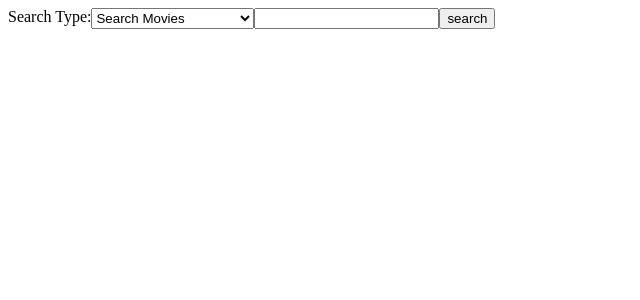
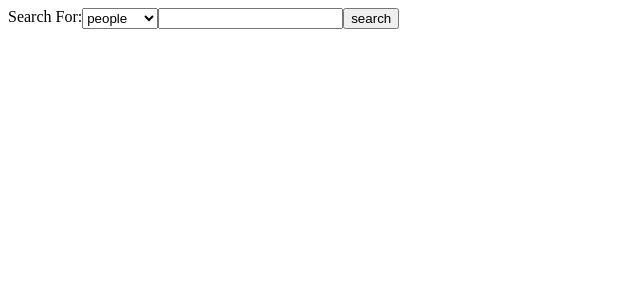
Before and after one commit to heathgr/imdb-search, a React app: page / in a window 1280 px wide. Shown: the top 300 px of the page, without its empty margins (0-640 px from the left). Built offline with nearby package versions, Linux system fonts and the light colour scheme; the HTML template or start-up script is replaced by a standard one.

Commit message:
Had to do another refactor.  The IMDBApi.org is down.  So I'm going to switch this to a swapi project.  Hopefully the folks at Teem won't judge me too harshly for this.

```diff
--- a/src/actions/searchActions.js
+++ b/src/actions/searchActions.js
@@ -5,10 +5,11 @@ import {
   GOT_SEARCH_ERROR,
 } from '../constants/searchActionTypes';
 
-export const submitSearch = (searchString, searchType) => ({
+export const submitSearch = (searchString, searchType, searchPage = 1) => ({
   type: SUBMIT_SEARCH,
   searchString,
   searchType,
+  searchPage,
 });
 
 export const gotSearchResults = data => ({
--- a/src/components/SearchBox.jsx
+++ b/src/components/SearchBox.jsx
@@ -1,15 +1,10 @@
 import React, { Component } from 'react';
 import PropTypes from 'prop-types';
-import {
-  FETCH_PERSON_BY_ID,
-  FETCH_TITLE_BY_ID,
-  PERSON_SEARCH,
-  TITLE_SEARCH,
-} from '../constants/searchTypes';
+import searchConfig from '../constants/searchConfig';
 
 class SearchBox extends Component {
   state = {
-    searchMode: TITLE_SEARCH,
+    searchMode: searchConfig.default,
     searchString: '',
   }
 
@@ -31,7 +26,7 @@ class SearchBox extends Component {
     return (
       <div style={{ display: 'flex' }}>
         <div>
-          Search Type:
+          Search For:
         </div>
         <select
           value={this.state.searchMode}
@@ -41,10 +36,11 @@ class SearchBox extends Component {
             }
           }
         >
-          <option value={FETCH_PERSON_BY_ID}>Actor/Director By Id</option>
-          <option value={FETCH_TITLE_BY_ID}>Movie By Id</option>
-          <option value={TITLE_SEARCH}>Search Movies</option>
-          <option value={PERSON_SEARCH}>Search Actors/Directors</option>
+          {
+            searchConfig.types.map(
+              (type, i) => <option value={i} key={type.name}>{type.name}</option>
+            )
+          }
         </select>
         <input
           type='text'
--- /dev/null
+++ b/src/constants/searchConfig.js
@@ -0,0 +1,14 @@
+export default {
+  default: 0,
+  types: [
+    {
+      name: 'people',
+    },
+    {
+      name: 'planets',
+    },
+    {
+      name: 'starships',
+    },
+  ],
+};
--- a/src/constants/searchTypes.js
+++ /dev/null
@@ -1,4 +0,0 @@
-export const FETCH_PERSON_BY_ID = 'FETCH_PERSON_BY_ID';
-export const FETCH_TITLE_BY_ID = 'FETCH_TITLE_BY_ID';
-export const PERSON_SEARCH = 'PERSON_SEARCH';
-export const TITLE_SEARCH = 'TITLE_SEARCH';
--- a/src/sagas/handleSubmitSearch.js
+++ b/src/sagas/handleSubmitSearch.js
@@ -1,14 +1,19 @@
 import 'babel-polyfill';
 import { put, takeLatest } from 'redux-saga/effects';
-import { startedHandleSubmitSearchSagas } from '../actions/searchActions';
+import { get } from 'axios';
+import { startedHandleSubmitSearchSagas, gotSearchResults, gotSearchError } from '../actions/searchActions';
 import { SUBMIT_SEARCH } from '../constants/searchActionTypes';
+import searchConfig from '../constants/searchConfig';
 
 function* submitSearch(action) {
-  /*
   try {
-    axios.get
+    const searchTypeString = searchConfig.types[action.searchType].name;
+    const searchString = `https://swapi.co/api/${searchTypeString}/?search=${action.searchString}&page=${action.searchPage}`;
+    const result = yield get(searchString);
+    yield put(gotSearchResults(result.data));
+  } catch(e) {
+    yield put(gotSearchError(e));
   }
-  */
   yield null;
 }
 
```
Also changed, not shown: 3 other files (tests, documents, lock files or other folders).
